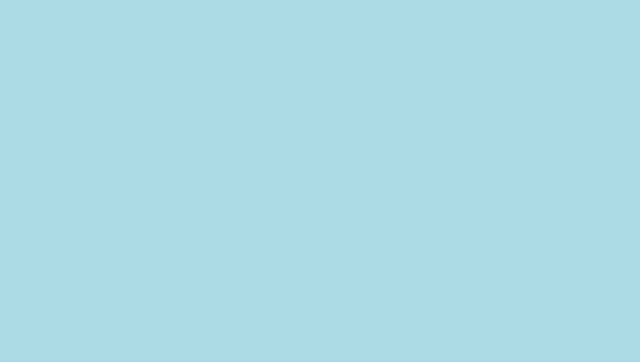
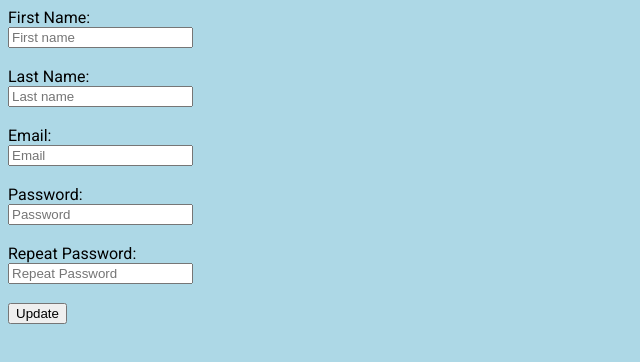
Before and after one commit to EricB-59/NurseProject_FE-Angular, an Angular app: page /update in a window 1280 px wide. Before the commit this address led to /. Shown: the top 362 px of the page, without its empty margins (0-640 px from the left). Built offline with nearby package versions, Linux system fonts and the light colour scheme.

Commit message:
#56 update completed

```diff
--- a/src/app/app-routing.module.ts
+++ b/src/app/app-routing.module.ts
@@ -4,6 +4,7 @@ import { GetAllNursesComponent } from './get-all-nurses/get-all-nurses.component
 import { SearchByNameNursesComponent } from './search-by-name-nurses/search-by-name-nurses.component';
 import { LoginNursesComponent } from './login-nurses/login-nurses.component';
 import { RegisterNursesComponent } from './register-nurses/register-nurses.component';
+import { UpdateNursesComponent } from './update-nurses/update-nurses.component';
 
 const routes: Routes = [
   { path: '', component: RegisterNursesComponent },
@@ -11,6 +12,7 @@ const routes: Routes = [
   { path: 'login', component: LoginNursesComponent },
   { path: 'register', component: RegisterNursesComponent },
   { path: 'searchByName', component: SearchByNameNursesComponent },
+  { path: 'update', component: UpdateNursesComponent },
 ];
 
 @NgModule({
--- a/src/app/login-nurses/login-nurses.component.ts
+++ b/src/app/login-nurses/login-nurses.component.ts
@@ -6,14 +6,12 @@ import { Router } from '@angular/router';
   selector: 'app-login-nurses',
   templateUrl: './login-nurses.component.html',
   styleUrl: './login-nurses.component.css',
-  providers: [NurseService],
 })
 export class LoginNursesComponent {
   constructor(private router: Router) {}
   existe: boolean = false;
   email: any = '';
   password: any = '';
-  nurse: any;
   nurseService: NurseService = inject(NurseService);
 
   form = new FormGroup({
@@ -26,9 +24,9 @@ export class LoginNursesComponent {
     this.email = this.form.value.email;
     this.password = this.form.value.password;
 
-    this.nurse = this.nurseService.login(this.email, this.password).subscribe(
+    this.nurseService.login(this.email, this.password).subscribe(
       (result) => {
-        this.nurse = result;
+        localStorage.setItem('nurseID', result.toString());
         this.existe = true;
         this.router.navigate(['/getAll']);
       },
--- a/src/app/nurses/nurse.service.ts
+++ b/src/app/nurses/nurse.service.ts
@@ -8,36 +8,35 @@ import { Nurse } from '../nurse';
 })
 export class NurseService {
   url: string = 'http://localhost:8000';
-  nurseID?: number;
 
-  constructor(private http: HttpClient) {}
+  constructor(private http: HttpClient) { }
 
-  getAllNurses() {
+  getAllNurses(): Observable<Nurse[]>  {
     let url = this.url + `/nurse/getAll`;
-    return this.http.get(url, {
+    return this.http.get<Nurse[]>(url, {
       headers: new HttpHeaders({ 'Content-Type': 'application/json' }),
     });
   }
 
-  deleteById(id: number) {
+  deleteById(id: number): Observable<boolean> {
     let url = this.url + `/nurse/deleteById/${id}`;
-    return this.http.delete(url, {
+    return this.http.delete<boolean>(url, {
       headers: new HttpHeaders({ 'Content-Type': 'application/json' }),
     });
   }
 
-  findByName(name: string) {
+  findByName(name: string): Observable<Nurse> {
     let url = this.url + `/nurse/findName/${name}`;
-    return this.http.get(url, {
+    return this.http.get<Nurse>(url, {
       headers: new HttpHeaders({ 'Content-Type': 'application/json' }),
     });
   }
 
-  login(email: string, password: string): Observable<any> {
+  login(email: string, password: string): Observable<number> {
     const datos = { email, password };
     let url = this.url + `/nurse/login`;
 
-    return this.http.post(url, datos, {
+    return this.http.post<number>(url, datos, {
       headers: new HttpHeaders({ 'Content-Type': 'application/json' }),
     });
   }
@@ -50,16 +49,16 @@ export class NurseService {
     });
   }
 
-  updateNurse(nurse: Nurse) {
-    let url = this.url + `/nurse/updateById/${nurse.id}`;
-    return this.http.put(url, nurse, {
+  updateNurse(id: number, nurse: Nurse): Observable<boolean> {
+    let url = this.url + `/nurse/updateById/${id}`;
+    return this.http.put<boolean>(url, nurse, {
       headers: new HttpHeaders({ 'Content-Type': 'application/json' }),
     });
   }
 
-  findByID(id: number) {
+  findByID(id: number): Observable<Nurse> {
     let url = this.url + `/nurse/findByID/${id}`;
-    return this.http.get(url, {
+    return this.http.get<Nurse>(url, {
       headers: new HttpHeaders({ 'Content-Type': 'application/json' }),
     });
   }
--- a/src/app/update-nurses/update-nurses.component.html
+++ b/src/app/update-nurses/update-nurses.component.html
@@ -1 +1,43 @@
-<p>update-nurses works!</p>
+<form [formGroup]="form" (submit)="update()">
+    <label>
+      First Name:
+      <br />
+      <input type="text" formControlName="first_name" placeholder="First name" [value]="nurseData?.first_name"/>
+    </label>
+    <br />
+    <br />
+    <label>
+      Last Name:
+      <br />
+      <input type="text" formControlName="last_name" placeholder="Last name" [value]="nurseData?.last_name"/>
+    </label>
+    <br />
+    <br />
+    <label>
+      Email:
+      <br />
+      <input type="email" formControlName="email" placeholder="Email" [value]="nurseData?.email"/>
+    </label>
+    <br />
+    <br />
+    <label>
+      Password:
+      <br />
+      <input type="password" formControlName="password" placeholder="Password" [value]="nurseData?.password"/>
+    </label>
+    <br />
+    <br />
+    <label>
+      Repeat Password:
+      <br />
+      <input
+        type="password"
+        formControlName="repeat_password"
+        placeholder="Repeat Password"
+        [value]="nurseData?.password"
+      />
+    </label>
+    <br />
+    <br />
+    <button type="submit">Update</button>
+  </form>
--- a/src/app/update-nurses/update-nurses.component.ts
+++ b/src/app/update-nurses/update-nurses.component.ts
@@ -1,6 +1,7 @@
 import { Component, OnInit } from '@angular/core';
 import { NurseService } from '../nurses/nurse.service';
 import { Nurse } from '../nurse';
+import { FormControl, FormGroup } from '@angular/forms';
 
 @Component({
   selector: 'app-update-nurses',
@@ -10,13 +11,53 @@ import { Nurse } from '../nurse';
 export class UpdateNursesComponent implements OnInit {
   constructor(private nurseService: NurseService) { }
   nurseData?: Nurse;
+  nurseID?: number;
 
   ngOnInit() {
     this.loadNurseData()
   }
 
+  form = new FormGroup({
+    first_name: new FormControl(''),
+    last_name: new FormControl(''),
+    email: new FormControl(''),
+    password: new FormControl(''),
+    repeat_password: new FormControl('')
+  })
+
   loadNurseData() {
-    const nurseId = this.nurseService.nurseID;
+    this.nurseID = Number(localStorage.getItem('nurseID'));
+    if (this.nurseID) {
+      this.nurseService.findByID(this.nurseID).subscribe({
+        next: (data) => {
+          console.info(data)
+          this.nurseData = data
+        },
+        error: (err) => {
+          console.error(err)
+        }
+      })
+    } else {
+      console.error("No hay usuarios logueados")
+    }
   }
 
+  update() {
+    let nurse: Nurse = {
+      first_name: this.form.value.first_name || this.nurseData?.first_name || '',
+      last_name: this.form.value.last_name || this.nurseData?.last_name || '',
+      email: this.form.value.email || this.nurseData?.email || '',
+      password: this.form.value.password || this.nurseData?.email || '',
+    }
+    if (this.nurseID) {
+      this.nurseService.updateNurse(this.nurseID, nurse).subscribe({
+        next: (result) => {
+          console.info(result)
+        },
+        error: (err) => {
+          console.error(err)
+        }
+      })
+    }
+  }
 }
```
